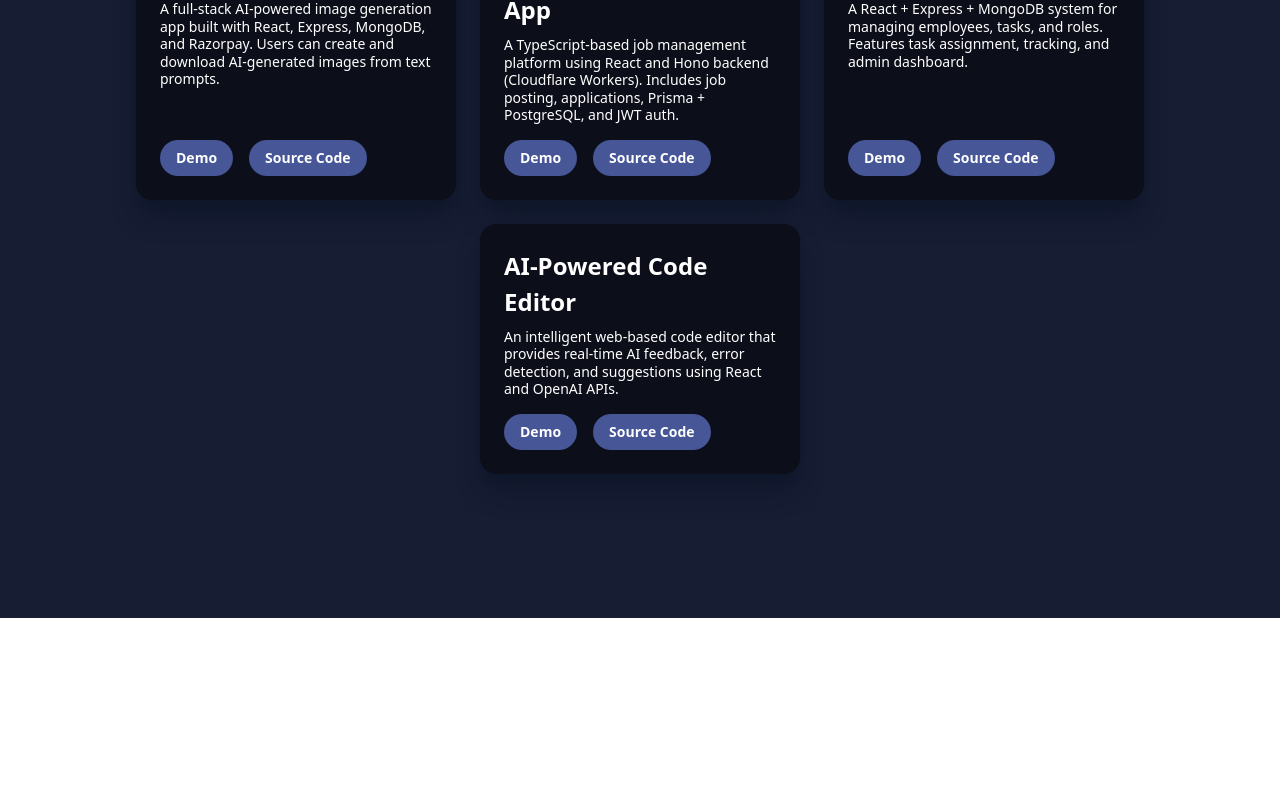
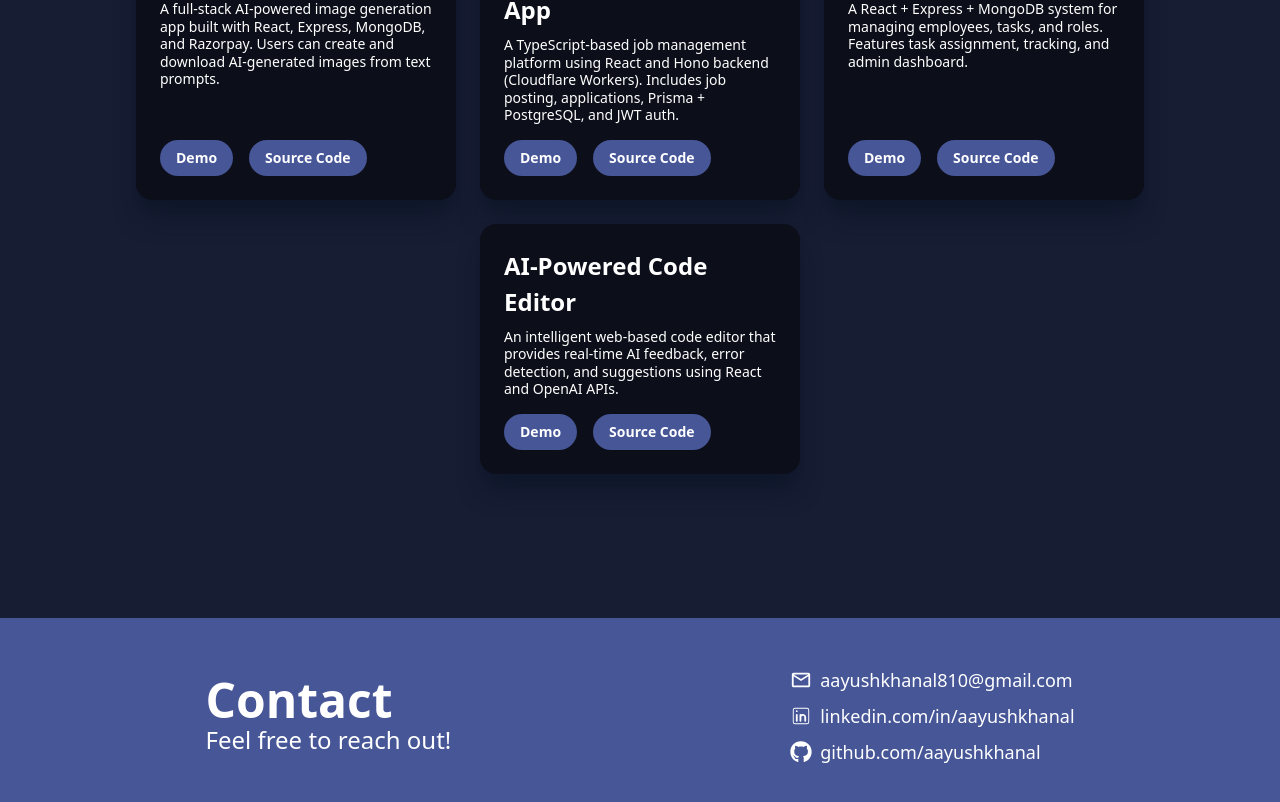
Before and after one commit to AayushKhanal47/FEF-Assignment-Portfolio, a React (Vite) app in the folder frontend/: page / in a window 1280 px wide. Shown: the part 2404-3206 px from the top of the page. Before the commit the page ends 3022 px from the top, so only its background shows below. Built offline with nearby package versions, Linux system fonts and the light colour scheme.

Commit message:
feat: added footer

```diff
--- a/frontend/src/App.jsx
+++ b/frontend/src/App.jsx
@@ -4,6 +4,7 @@ import Home from "./Components/Home/Home";
 import About from "./Components/About/About";
 import Experience from "./Components/Experince/Experince";
 import Projects from "./Components/Projects/Projects";
+import Footer from "./Components/Footer/Footer";
 
 function App() {
   return (
@@ -13,6 +14,7 @@ function App() {
       <About />
       <Experience />
       <Projects />
+      <Footer />
     </div>
   );
 }
--- /dev/null
+++ b/frontend/src/Components/Footer/Footer.jsx
@@ -0,0 +1,50 @@
+import React from "react";
+import { MdOutlineEmail } from "react-icons/md";
+import { CiLinkedin } from "react-icons/ci";
+import { FaGithub } from "react-icons/fa";
+
+const Footer = () => {
+  return (
+    <div
+      id="Footer"
+      className="flex flex-col md:flex-row justify-around bg-[#465697] text-white p-8 md:p-12 items-center gap-6">
+      <div className="text-center md:text-left">
+        <h1 className="text-2xl md:text-5xl font-bold">Contact</h1>
+        <h3 className="text-sm md:text-2xl font-normal">
+          Feel free to reach out!
+        </h3>
+      </div>
+
+      <ul className="text-sm md:text-lg space-y-2">
+        <li className="flex items-center gap-2">
+          <MdOutlineEmail size={22} />
+          <a href="mailto:aayushkhanal810@gmail.com" className="hover:underline">
+            aayushkhanal810@gmail.com
+          </a>
+        </li>
+        <li className="flex items-center gap-2">
+          <CiLinkedin size={22} />
+          <a
+            href="https://www.linkedin.com/in/aayush-khanal-b1ab64290"
+            target="_blank"
+            rel="noopener noreferrer"
+            className="hover:underline">
+            linkedin.com/in/aayushkhanal
+          </a>
+        </li>
+        <li className="flex items-center gap-2">
+          <FaGithub size={22} />
+          <a
+            href="https://github.com/AayushKhanal47"
+            target="_blank"
+            rel="noopener noreferrer"
+            className="hover:underline">
+            github.com/aayushkhanal
+          </a>
+        </li>
+      </ul>
+    </div>
+  );
+};
+
+export default Footer;
```
